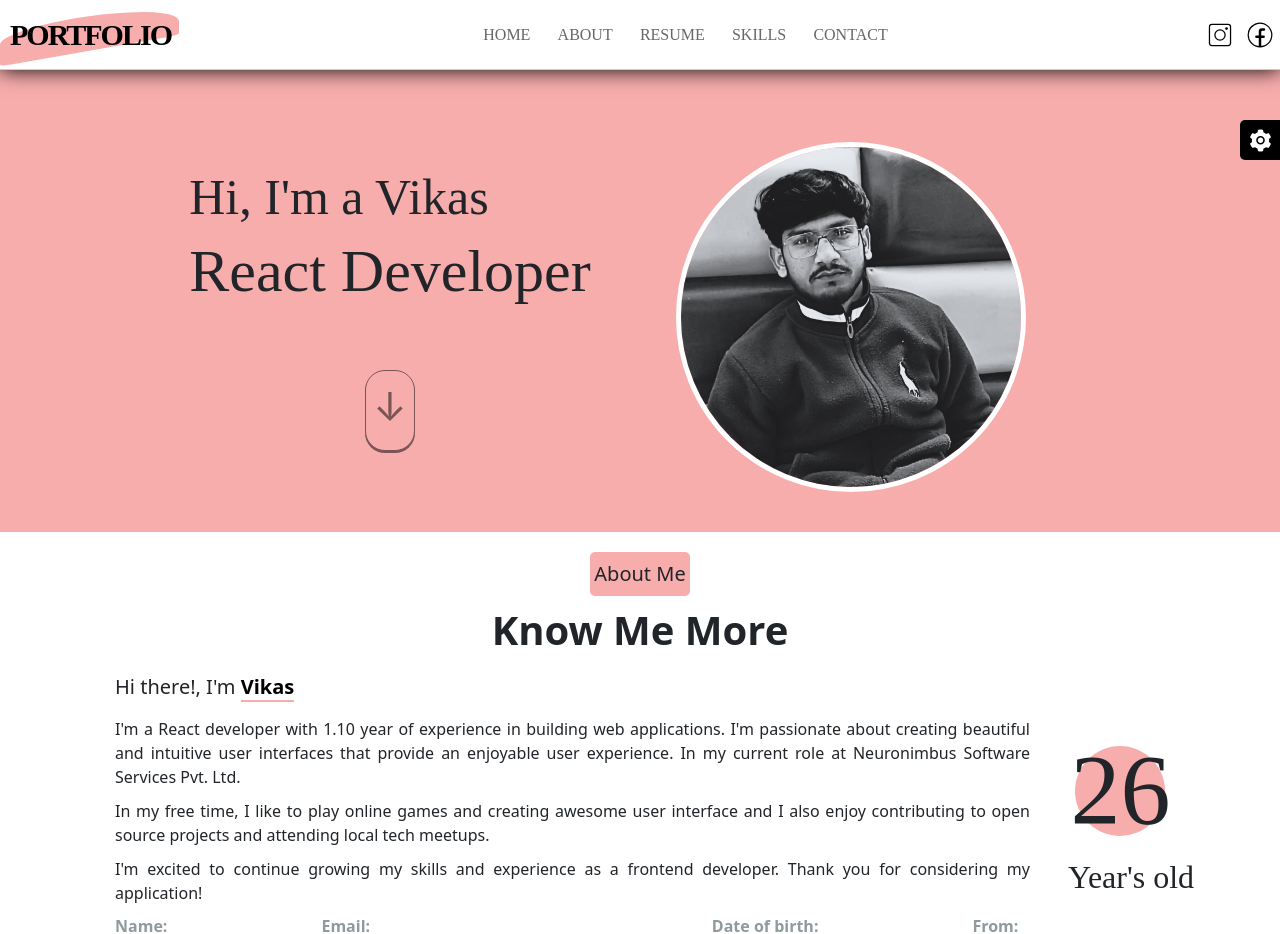
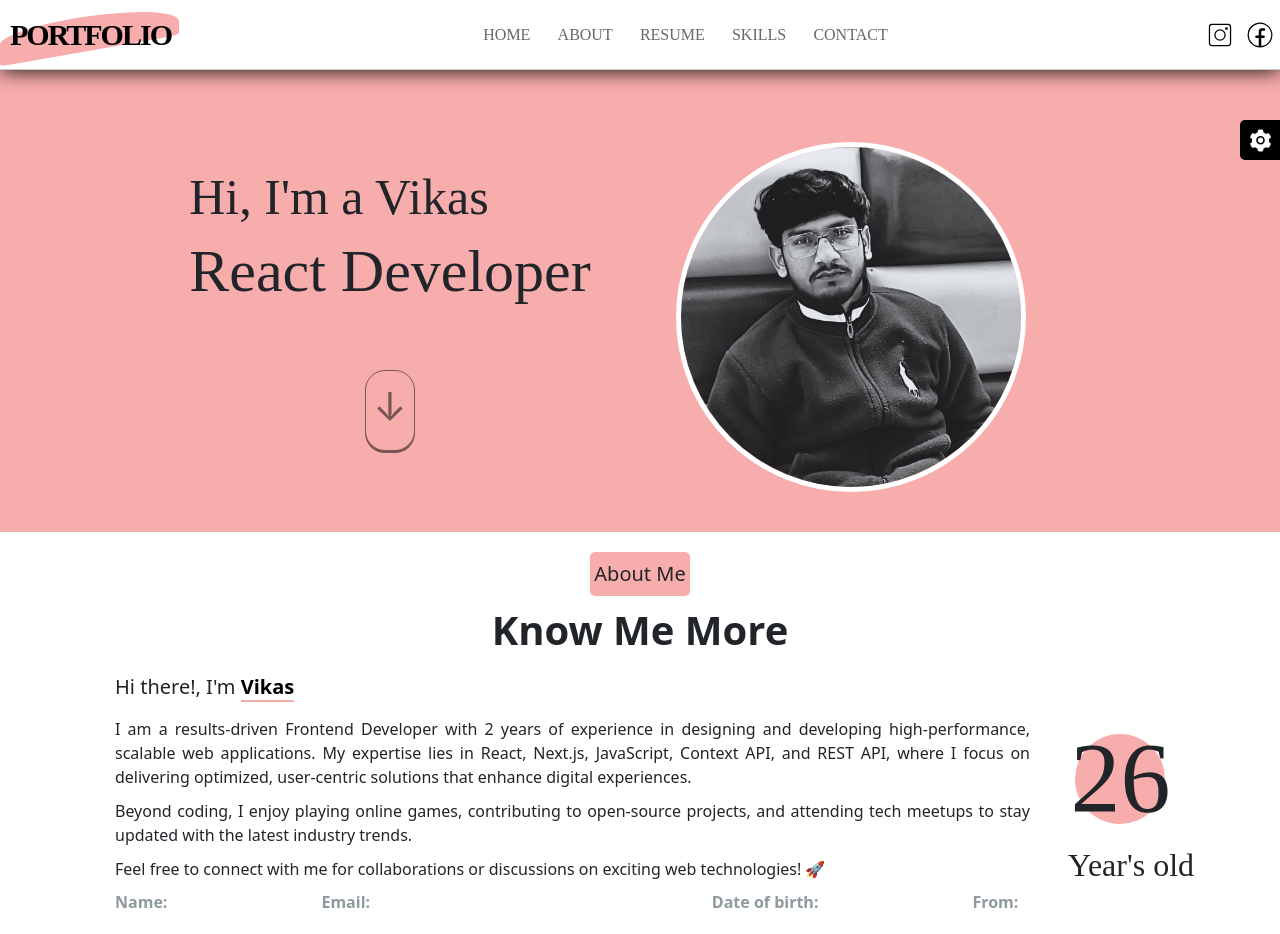
Before and after one commit to vikasjajoriya/Self-Portfolio, a React (Create React App) app: page / in a window 1280 px wide. Shown: the top 934 px of the page. Built offline with nearby package versions, Linux system fonts and the light colour scheme.

Commit message:
Update About.jsx

```diff
--- a/src/components/Pages/About/About.jsx
+++ b/src/components/Pages/About/About.jsx
@@ -49,10 +49,7 @@ export default function About({ backgroundColor, borderColor }) {
             transition={{ duration: 0.5, delay: 0.2 }}
             className="p-details"
           >
-            I'm a React developer with 1.10 year of experience in building web
-            applications. I'm passionate about creating beautiful and intuitive
-            user interfaces that provide an enjoyable user experience. In my
-            current role at Neuronimbus Software Services Pvt. Ltd.
+            I am a results-driven Frontend Developer with 2 years of experience in designing and developing high-performance, scalable web applications. My expertise lies in React, Next.js, JavaScript, Context API, and REST API, where I focus on delivering optimized, user-centric solutions that enhance digital experiences.
           </motion.p>
           <motion.p
             initial={{ opacity: 0, y: 50 }}
@@ -60,9 +57,7 @@ export default function About({ backgroundColor, borderColor }) {
             transition={{ duration: 0.5, delay: 0.3 }}
             className="p-details"
           >
-            In my free time, I like to play online games and creating awesome
-            user interface and I also enjoy contributing to open source projects
-            and attending local tech meetups.
+          Beyond coding, I enjoy playing online games, contributing to open-source projects, and attending tech meetups to stay updated with the latest industry trends.
           </motion.p>
           <motion.p
             initial={{ opacity: 0, y: 50 }}
@@ -70,8 +65,7 @@ export default function About({ backgroundColor, borderColor }) {
             transition={{ duration: 0.5, delay: 0.4 }}
             className="p-details"
           >
-            I'm excited to continue growing my skills and experience as a
-            frontend developer. Thank you for considering my application!
+          Feel free to connect with me for collaborations or discussions on exciting web technologies! 🚀
           </motion.p>
         </div>
         <div className="my-age" style={{ backgroundColor }}>
```
